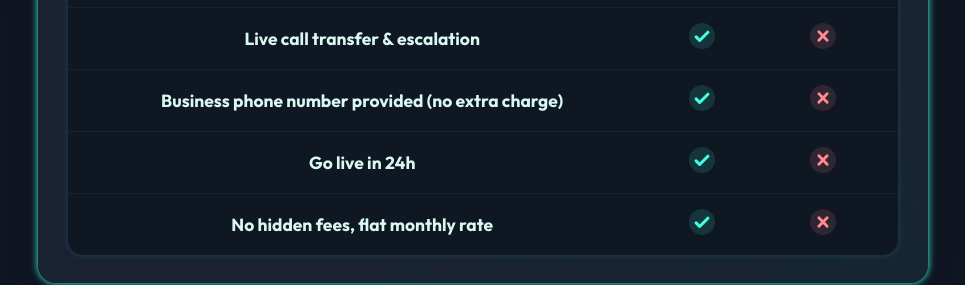
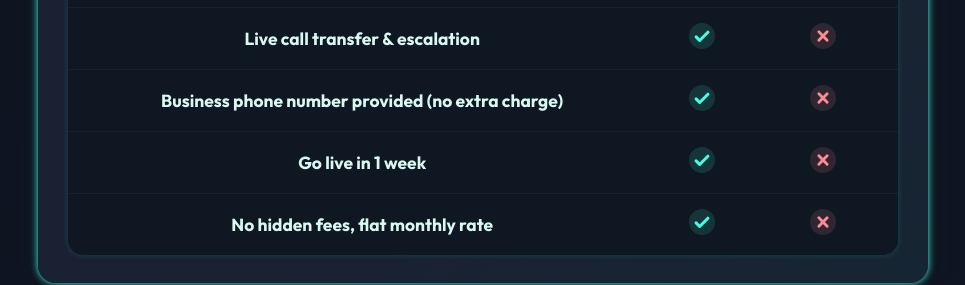
Before and after one commit to rxaxhim/rynova-ai, a React (Vite) app: page / in a window 1280 px wide. Shown: the part 7440-7725 px from the top of the page, without its empty margins (157-1122 px from the left). Built offline with nearby package versions, Linux system fonts and the light colour scheme.

Commit message:
removed 24hrsw go live in features

```diff
--- a/src/components/Compare.jsx
+++ b/src/components/Compare.jsx
@@ -369,7 +369,7 @@ const Compare = () => (
           </tr>
 
           <tr>
-            <td>Go live in 24h</td>
+            <td>Go live in 1 week</td>
             <td className="yes">
               <svg width="26" height="26" viewBox="0 0 22 22" fill="none">
                 <circle cx="11" cy="11" r="11" fill="#41ffe3" opacity="0.13" />
```
